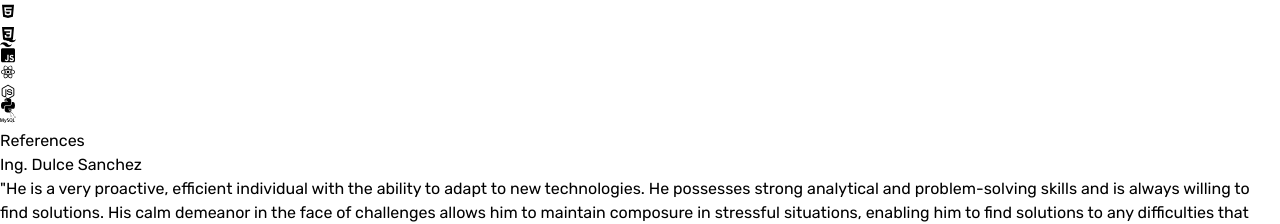
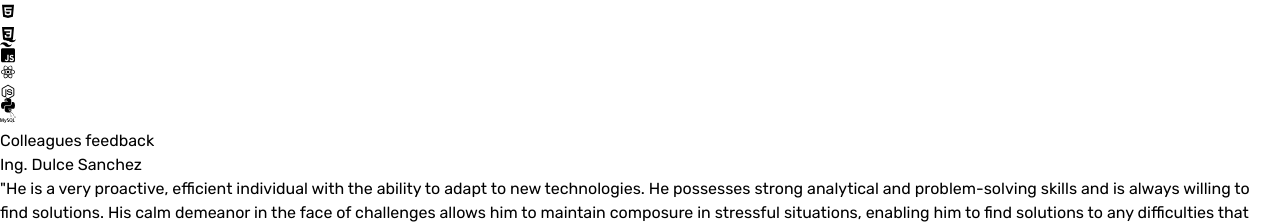
Before and after one commit to jmario157/Jose-Portfolio, a React (Vite) app: page / in a window 1280 px wide. Shown: the part 1445-1669 px from the top of the page. Built offline with nearby package versions, Linux system fonts and the light colour scheme.

Commit message:
Update 1.7

```diff
--- a/src/components/References.jsx
+++ b/src/components/References.jsx
@@ -9,7 +9,7 @@ const References = () => {
         initial={{opacity: 0, y: -100}}
         transition={{duration: 1}}
         className='my-20 text-center text-4xl'>
-            References
+            Colleagues feedback
         </motion.h2>
         <div>
             {REFERENCES.map((reference, index) => (
```
